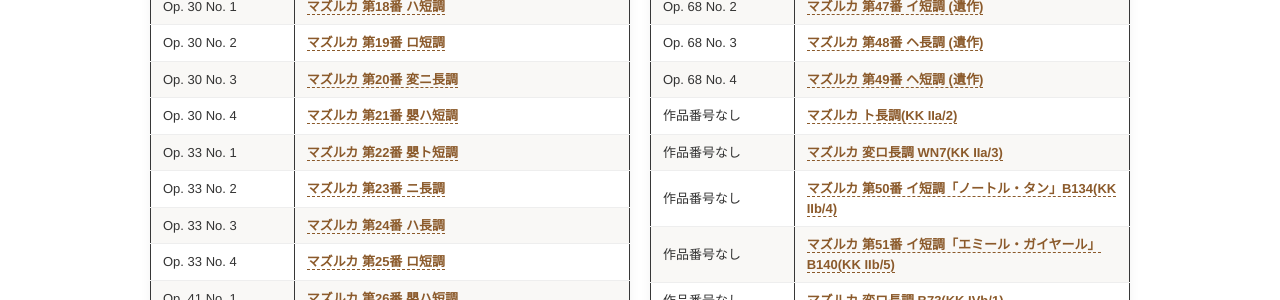
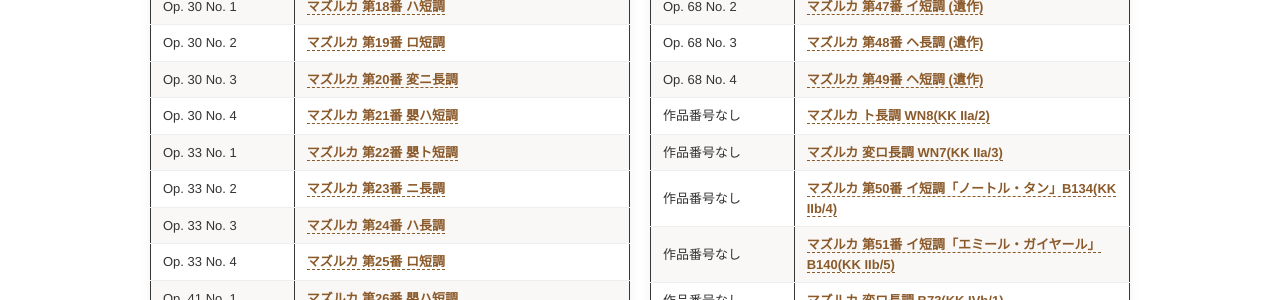
Before and after one commit to akikowashino/akikowashino.github.io, a Jekyll site: the page built from mazurka/index-en.md, in a window 1280 px wide. Shown: the part 864-1164 px from the top of the page. Built offline with Jekyll 4.4.1, drawn with Linux system fonts in a browser that asks for light colours.

Commit message:
Update index-en.md

```diff
--- a/mazurka/index-en.md
+++ b/mazurka/index-en.md
@@ -162,7 +162,7 @@
         <tr><td>Op. 68 No. 4</td><td><a href="https://chopinscores.org/en/partytura/1021" target="_blank" rel="noopener">マズルカ 第49番 ヘ短調 (遺作)</a></td></tr>
 
 
-        <tr><td>作品番号なし</td><td><a href="#" target="_blank" rel="noopener">マズルカ ト長調(KK IIa/2)</a></td></tr>
+        <tr><td>作品番号なし</td><td><a href="https://chopin.nifc.pl/en/chopin/kompozycja/9_mazurka-in-g-major" target="_blank" rel="noopener">マズルカ ト長調 WN8(KK IIa/2)</a></td></tr>
         <tr><td>作品番号なし</td><td><a href="https://chopin.nifc.pl/en/chopin/kompozycja/8_mazurka-in-b-flat-major" target="_blank" rel="noopener">マズルカ 変ロ長調 WN7(KK IIa/3)</a></td></tr>
         <tr><td>作品番号なし</td><td><a href="https://ks15.imslp.org/files/imglnks/usimg/e/e2/IMSLP96715-PMLP152738-Chopin_Klindworth_Band_1_Bote_12261_B_134_scan.pdf" target="_blank" rel="noopener">マズルカ 第50番 イ短調「ノートル・タン」B134(KK IIb/4)</a></td></tr>
         <tr><td>作品番号なし</td><td><a href="https://vmirror.imslp.org/files/imglnks/usimg/4/47/IMSLP399502-PMLP152797-BnF_btv1b52500541b_1.pdf" target="_blank" rel="noopener">マズルカ 第51番 イ短調「エミール・ガイヤール」B140(KK IIb/5)</a></td></tr>
```
